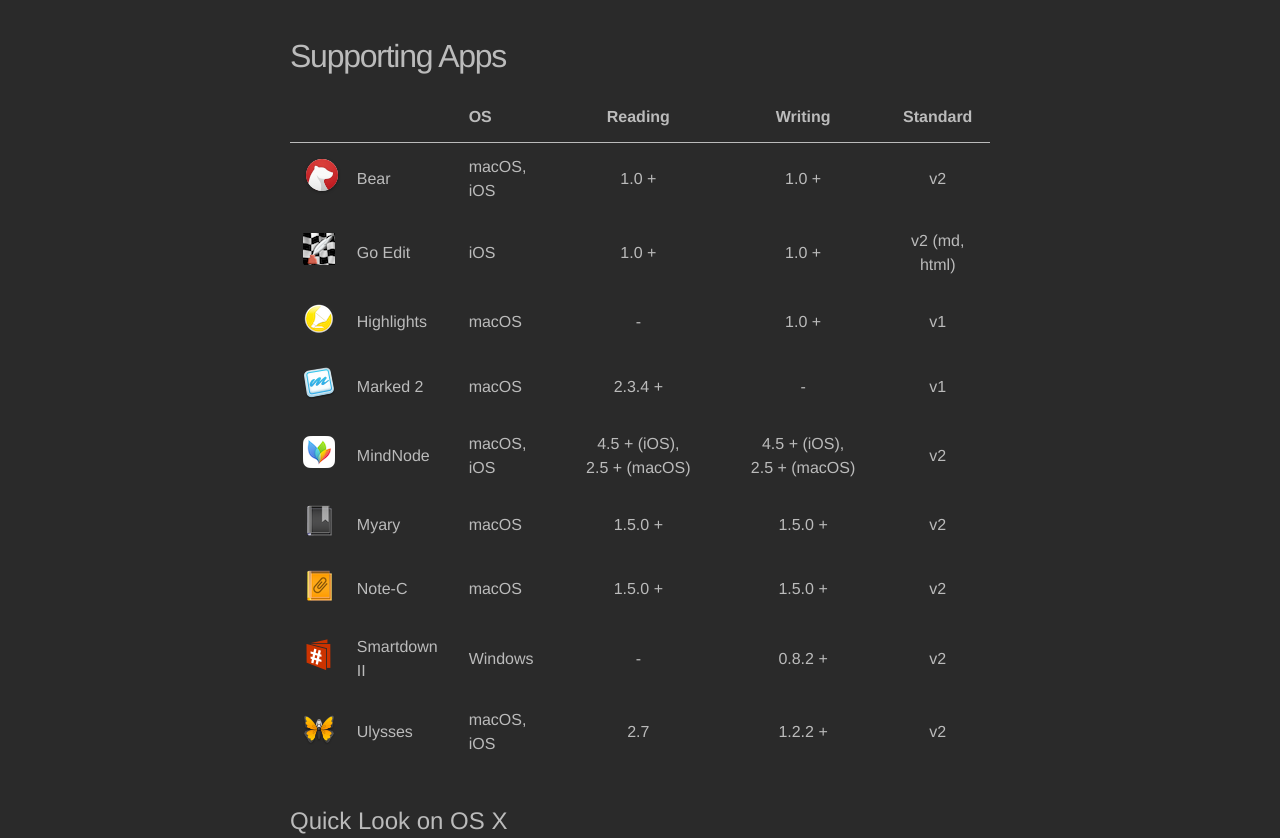
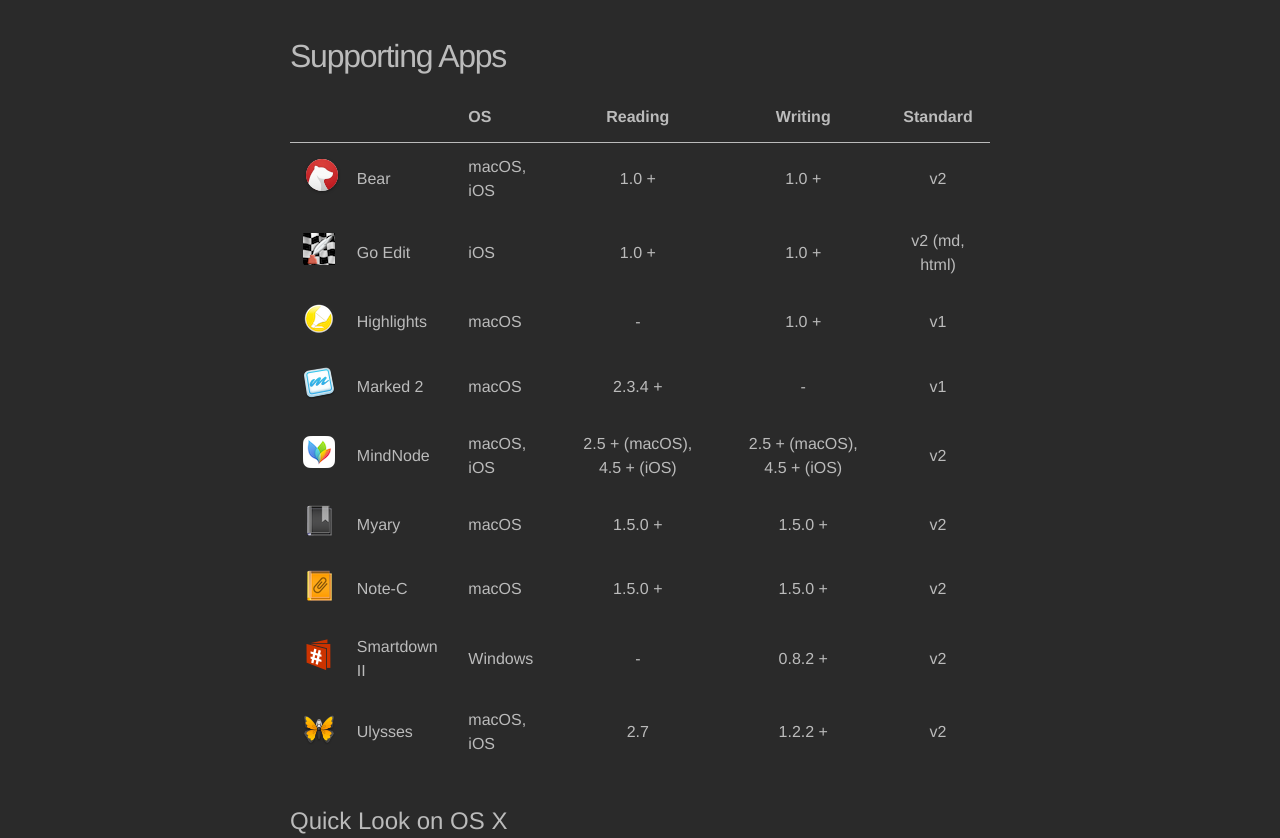
Before and after one commit to textbundle/textbundle.github.io, a Jekyll site: the page built from index.md, in a window 1280 px wide. Shown: the part 638-1476 px from the top of the page. Built offline with Jekyll 4.4.1, drawn with Linux system fonts in a browser that asks for light colours.

Commit message:
Use same ordering for mac / iOS

```diff
--- a/index.md
+++ b/index.md
@@ -60,8 +60,8 @@
         <td class="appicon"><a href='http://www.mindnode.com'><img src='images/apps/mindnode.png' /></a></td>
         <td class="appname"><a href='http://www.mindnode.com'>MindNode</a></td>
        <td class="appos">macOS, iOS</td>
-        <td class="appreading">4.5&nbsp;+&nbsp;(iOS), 2.5&nbsp;+&nbsp;(macOS)</td>
-        <td class="appwriting">4.5&nbsp;+&nbsp;(iOS), 2.5&nbsp;+&nbsp;(macOS)</td>
+        <td class="appreading">2.5&nbsp;+&nbsp;(macOS), 4.5&nbsp;+&nbsp;(iOS)</td>
+        <td class="appwriting">2.5&nbsp;+&nbsp;(macOS), 4.5&nbsp;+&nbsp;(iOS)</td>
         <td class="appstandard">v2</td>
     </tr>
     <tr class="app">
```
